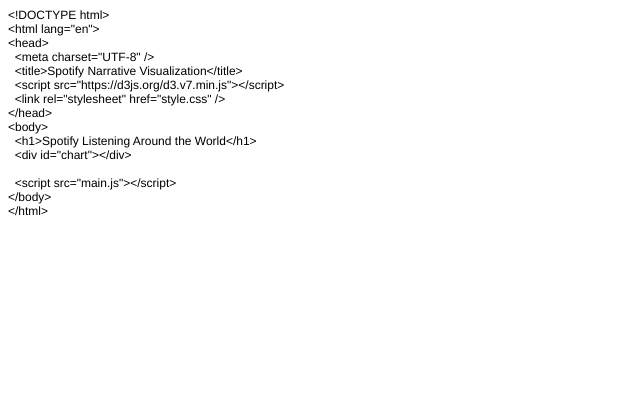
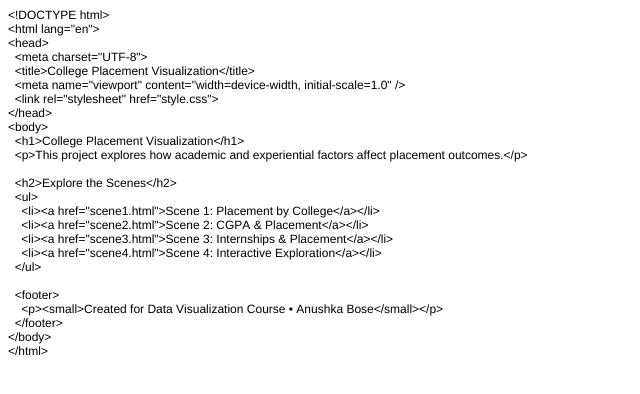
Before and after one commit to anushka6/CS416, a plain HTML site: page index.html in a window 1280 px wide. Shown: the whole page, without its empty margins (0-640 px from the left). Drawn offline with Linux system fonts and the light colour scheme.

Commit message:
Updated index html

```diff
--- a/index.html
+++ b/index.html
@@ -7,25 +7,36 @@
   <meta name="Generator" content="Cocoa HTML Writer">
   <meta name="CocoaVersion" content="2575.4">
   <style type="text/css">
-    p.p1 {margin: 0.0px 0.0px 0.0px 0.0px; font: 12.0px Helvetica}
-    p.p2 {margin: 0.0px 0.0px 0.0px 0.0px; font: 12.0px Helvetica; min-height: 14.0px}
+    p.p1 {margin: 0.0px 0.0px 0.0px 0.0px; font: 12.0px Helvetica; -webkit-text-stroke: #000000}
+    p.p2 {margin: 0.0px 0.0px 0.0px 0.0px; font: 12.0px Helvetica; -webkit-text-stroke: #000000; min-height: 14.0px}
+    span.s1 {font-kerning: none}
   </style>
 </head>
 <body>
-<p class="p1">&lt;!DOCTYPE html&gt;</p>
-<p class="p1">&lt;html lang="en"&gt;</p>
-<p class="p1">&lt;head&gt;</p>
-<p class="p1"><span class="Apple-converted-space">  </span>&lt;meta charset="UTF-8" /&gt;</p>
-<p class="p1"><span class="Apple-converted-space">  </span>&lt;title&gt;Spotify Narrative Visualization&lt;/title&gt;</p>
-<p class="p1"><span class="Apple-converted-space">  </span>&lt;script src="https://d3js.org/d3.v7.min.js"&gt;&lt;/script&gt;</p>
-<p class="p1"><span class="Apple-converted-space">  </span>&lt;link rel="stylesheet" href="style.css" /&gt;</p>
-<p class="p1">&lt;/head&gt;</p>
-<p class="p1">&lt;body&gt;</p>
-<p class="p1"><span class="Apple-converted-space">  </span>&lt;h1&gt;Spotify Listening Around the World&lt;/h1&gt;</p>
-<p class="p1"><span class="Apple-converted-space">  </span>&lt;div id="chart"&gt;&lt;/div&gt;</p>
-<p class="p2"><br></p>
-<p class="p1"><span class="Apple-converted-space">  </span>&lt;script src="main.js"&gt;&lt;/script&gt;</p>
-<p class="p1">&lt;/body&gt;</p>
-<p class="p1">&lt;/html&gt;</p>
+<p class="p1"><span class="s1">&lt;!DOCTYPE html&gt;</span></p>
+<p class="p1"><span class="s1">&lt;html lang="en"&gt;</span></p>
+<p class="p1"><span class="s1">&lt;head&gt;</span></p>
+<p class="p1"><span class="s1"><span class="Apple-converted-space">  </span>&lt;meta charset="UTF-8"&gt;</span></p>
+<p class="p1"><span class="s1"><span class="Apple-converted-space">  </span>&lt;title&gt;College Placement Visualization&lt;/title&gt;</span></p>
+<p class="p1"><span class="s1"><span class="Apple-converted-space">  </span>&lt;meta name="viewport" content="width=device-width, initial-scale=1.0" /&gt;</span></p>
+<p class="p1"><span class="s1"><span class="Apple-converted-space">  </span>&lt;link rel="stylesheet" href="style.css"&gt;</span></p>
+<p class="p1"><span class="s1">&lt;/head&gt;</span></p>
+<p class="p1"><span class="s1">&lt;body&gt;</span></p>
+<p class="p1"><span class="s1"><span class="Apple-converted-space">  </span>&lt;h1&gt;College Placement Visualization&lt;/h1&gt;</span></p>
+<p class="p1"><span class="s1"><span class="Apple-converted-space">  </span>&lt;p&gt;This project explores how academic and experiential factors affect placement outcomes.&lt;/p&gt;</span></p>
+<p class="p2"><span class="s1"></span><br></p>
+<p class="p1"><span class="s1"><span class="Apple-converted-space">  </span>&lt;h2&gt;Explore the Scenes&lt;/h2&gt;</span></p>
+<p class="p1"><span class="s1"><span class="Apple-converted-space">  </span>&lt;ul&gt;</span></p>
+<p class="p1"><span class="s1"><span class="Apple-converted-space">    </span>&lt;li&gt;&lt;a href="scene1.html"&gt;Scene 1: Placement by College&lt;/a&gt;&lt;/li&gt;</span></p>
+<p class="p1"><span class="s1"><span class="Apple-converted-space">    </span>&lt;li&gt;&lt;a href="scene2.html"&gt;Scene 2: CGPA &amp; Placement&lt;/a&gt;&lt;/li&gt;</span></p>
+<p class="p1"><span class="s1"><span class="Apple-converted-space">    </span>&lt;li&gt;&lt;a href="scene3.html"&gt;Scene 3: Internships &amp; Placement&lt;/a&gt;&lt;/li&gt;</span></p>
+<p class="p1"><span class="s1"><span class="Apple-converted-space">    </span>&lt;li&gt;&lt;a href="scene4.html"&gt;Scene 4: Interactive Exploration&lt;/a&gt;&lt;/li&gt;</span></p>
+<p class="p1"><span class="s1"><span class="Apple-converted-space">  </span>&lt;/ul&gt;</span></p>
+<p class="p2"><span class="s1"></span><br></p>
+<p class="p1"><span class="s1"><span class="Apple-converted-space">  </span>&lt;footer&gt;</span></p>
+<p class="p1"><span class="s1"><span class="Apple-converted-space">    </span>&lt;p&gt;&lt;small&gt;Created for Data Visualization Course • Anushka Bose&lt;/small&gt;&lt;/p&gt;</span></p>
+<p class="p1"><span class="s1"><span class="Apple-converted-space">  </span>&lt;/footer&gt;</span></p>
+<p class="p1"><span class="s1">&lt;/body&gt;</span></p>
+<p class="p1"><span class="s1">&lt;/html&gt;</span></p>
 </body>
 </html>
```
